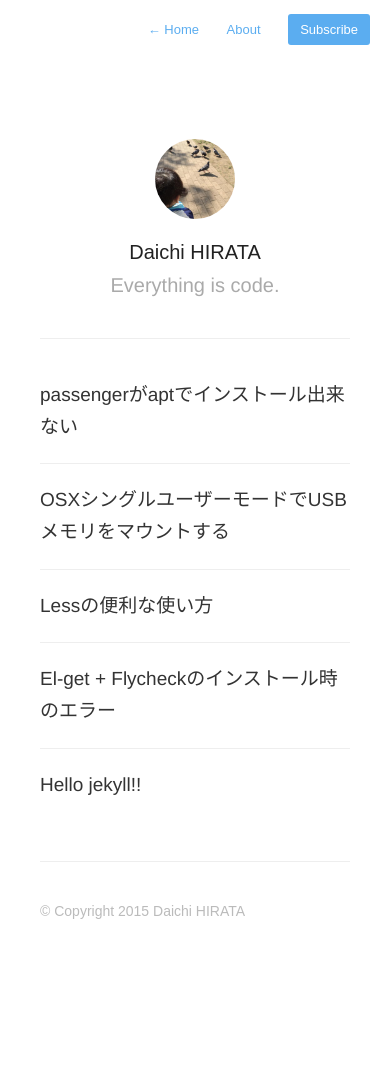
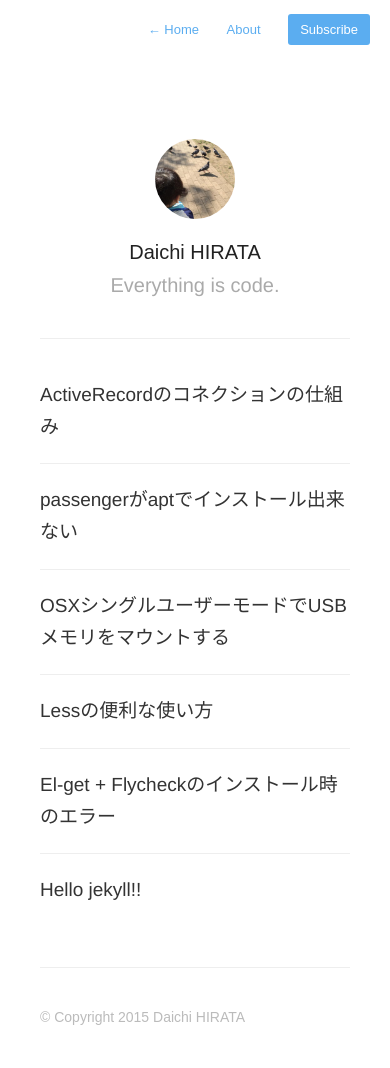
Before and after one commit to daichirata-blog/daichirata-blog.github.io, a Jekyll site: the page built from index.html, in a window 390 px wide. Built offline with Jekyll 4.4.1, drawn with Linux system fonts in a browser that asks for light colours; nearby versions of some CDN libraries; the list of posts is cut into pages by our own code; before the commit the page ends 962 px from its top, so only the background shows below that; some of the changed lines change nothing that is shown.

Commit message:
add a new entry

````diff
--- a/_drafts/activerecord.md
+++ b/_posts/2015-11-19-activerecord-connection.md
@@ -1,11 +1,11 @@
 ---
-title: ActiveRecordのコネクション
+title: ActiveRecordのコネクションの仕組み
 categories:
   -
 ---
 
-ActiveRecordのShardingライブラリを作成しているのでメモの為コネクションの作成方法と、実際にコネクションがどのように使用されているのかを書き留めておく。
-対象のバージョンは4.2.4だけど4系なら大体同じなので問題ない。
+yet anotherなActiveRecordのShardingライブラリを設計する為、コネクション管理と実際にコネクションがどのように使用されているのかを書き留めておく。
+対象のバージョンは4.2.4だけど4系なら大体同じなので問題ないと思う。
 
 データベースへの接続はinitializerで行われる。
 
@@ -102,7 +102,7 @@ development modeでクラス再読み込みするのでクラスオブジェク
       @default_proc=#<Proc:...>>
 ```
 
-@class_to_poolに関しては、Modelがコネクションを取得する際のプールを特定するためのキャッシュなのでここでは見ない。
+@class_to_poolに関しては、Modelがコネクションを取得する際に使用するプールを特定するためのキャッシュなのでここでは見ない。
 
 データベースにはこの段階では接続せずコネクションプールを初期するだけで、
 コネクションが必要になった段階で接続するように遅延処理されている。
@@ -164,9 +164,9 @@ class_to_poolの実装は`@class_to_pool[Process.pid]`になっていて、代
 ```
 
 先ほどのowner_to_poolと似ているが役割が異なっている。
-owner_to_poolはプールを所持しているクラス(自身でプールを生成したクラス)を管理している。
-class_to_poolは「クラスと、クラスが使用するプール」を管理している。
-プールを所持していない場合、親クラスが所持するプールを使用するので分けて管理している。
+owner_to_poolはプールを所持している(establish_connectionを実行した)クラスを管理している。
+class_to_poolはクラスが使用するプールを管理している。プールを所持していない場合、
+親クラスが所持するプールを使用するので分けて管理している。
 
 実装は、class_to_pool[klass.name]が存在しない場合にpool_for(klass)でクラスが所持するプールの取得を試みる。
 プールを所持していなければActiveRecord::Baseまで親クラスをたどり続ける。継承関係にあるクラスが明示的にestablish_connectionを呼ばない限り、
@@ -235,18 +235,24 @@ checkoutの処理は、3段階に別れる。
 
 * acquire_connection
 
-コネクション取得処理。
+コネクション取得処理。中身の処理の内容は
 1. キューからコネクションを取得
-2. 取得出来なかったがプールの上限には達していない場合、新規接続
-3. プール上限に達してたので、timeout付きで再度キューからコネクションを取得。だめなら例外
+2. 取得出来なかった場合、プールの上限には達していなければ新規接続
+3. プール上限に達してた場合、timeout付きで再度キューから取得できるのを待つ。だめなら例外
 
 * conn.lease
 
-自身のスレッドをコネクションのownerにする
+自身のスレッドをコネクションのownerにする。
 
 * checkout_and_verify(conn)
 
-コネクションがactiveではない場合、再接続を試みる。activeかどうかの実装はadapter毎に定義されている。
-だめならプールからコネクションを削除。
+コネクションがactiveかどうかを判定し、activeではない場合には再接続を試みる。
+activeかどうかの実装はadapter毎に定義されている(mysql2はpingを投げてる)。
+再接続だめそうならプールからコネクションを削除して例外を投げる。
 
-それぞれの実装は面倒くさいので、ここから先は自分の目で確かめてくれ！！
+それぞれの実装詳細は面倒くさいので、ここから先は自分の目で確かめよう！
+
+つまり、あるプロセスが最低限１つ持っているプールをそれぞれのスレッドで取り合っている仕組みになっている。
+そのため、unicorn等のプロセスモデルのサーバーなら余り関係のない話だしpumaのようなスレッドモデルのサーバーならプールの調整が大切なのである。
+
+これらの仕組みを元に、既存のライブラリがどのようにしてShardingを実現しているかはまた次回。
--- a/assets/css/style.css
+++ b/assets/css/style.css
@@ -261,6 +261,7 @@ em, i { font-style: italic; }
 }
 
 .post img {
+    max-width: 100%;
     margin: 1em 0;
     vertical-align: middle;
 }
@@ -633,7 +634,7 @@ h2.month {
 }
 
 /* Media Queries */
-@media screen and (max-width: 540px) {
+@media screen and (max-width: 600px) {
     #wrapper { padding:20px 20px 20px 20px;}
     #header { margin-bottom: 60px; border-bottom: 1px solid #eee; }
     .post { margin: 40px 0; }
@@ -647,6 +648,8 @@ h2.month {
 
     #post-list-footer { margin-top: 20px; padding-top: 40px; }
 
+    #post-body p { word-wrap: break-word; }
+
     h1 { font-size: 26px; }
     .post h2.headline { font-size: 13px; }
     .post h1 { font-size:24px; }
````
